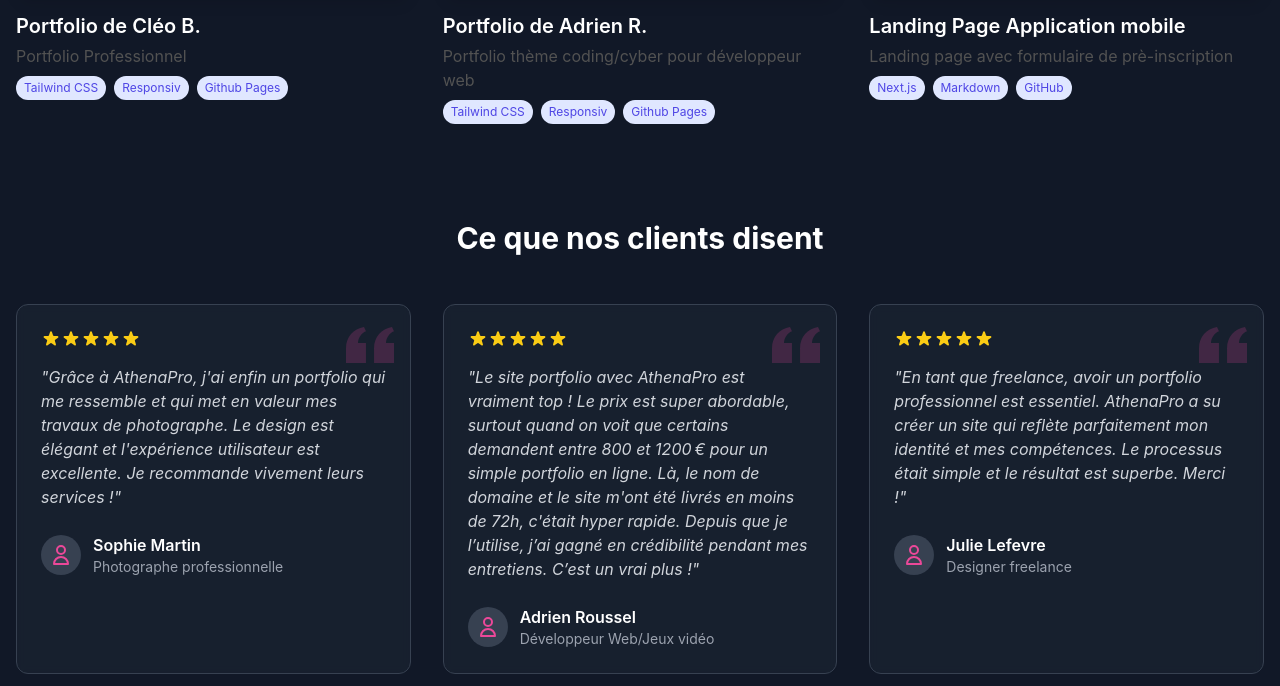
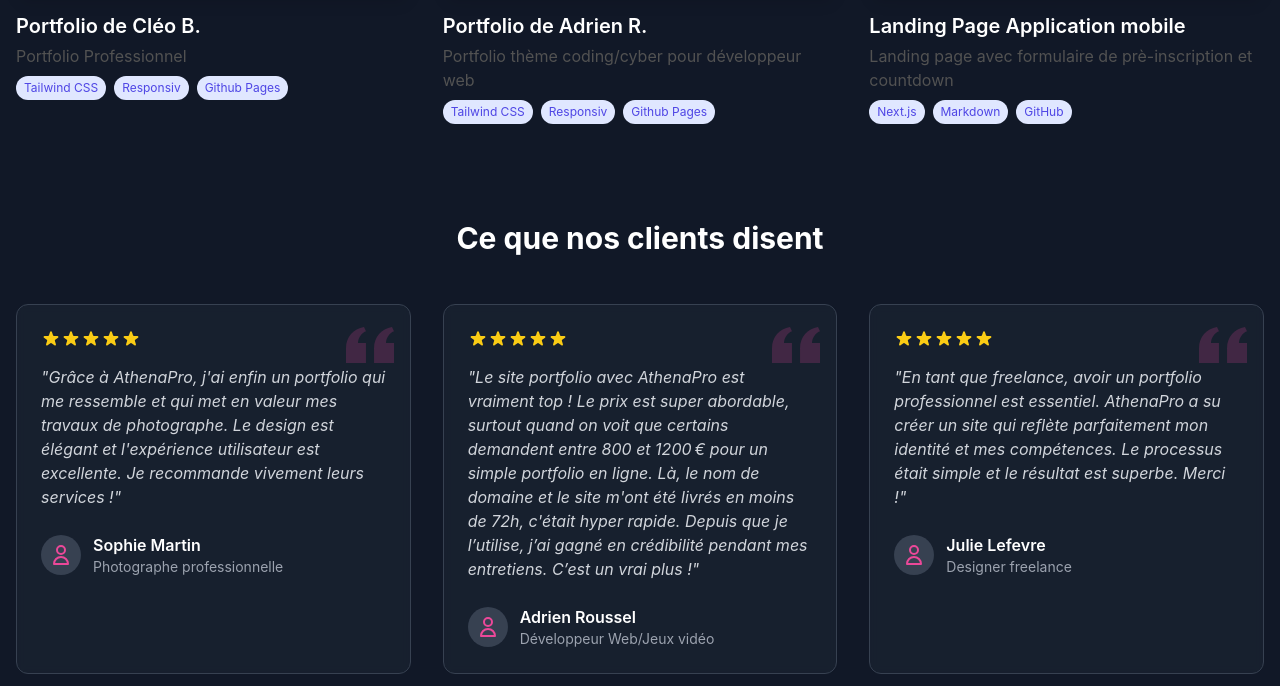
Before and after one commit to Portfolio-professionnal/AthenaPro, a Jekyll site: the page index.html, which Jekyll copies as it is, in a window 1280 px wide and 900 px high, scrolled down 2949 px, cut to the strip 214-900 px from the top of the window. Built offline with Jekyll 4.4.1, drawn with Linux system fonts in a browser that asks for light colours; nearby versions of some CDN libraries.

Commit message:
Update index.html

```diff
--- a/index.html
+++ b/index.html
@@ -622,17 +622,17 @@
                     <div class="portfolio-item group blog animate__animated animate__fadeInUp" data-category="blog" data-delay="0.2s">
                         <div class="relative overflow-hidden rounded-xl shadow-lg transition-all duration-300 hover:shadow-2xl">
                             <!-- Utilisation de l'image en fond -->
-                            <div class="h-64 relative" style="background-image: url('https://exemple.com/mon-image-blog.jpg'); background-size: cover; background-position: center;">
+                            <div class="h-64 relative" style="background-image: url('https://i.postimg.cc/1zpDN2cb/JobBoost.png'); background-size: cover; background-position: center;">
                             </div>
                             <div class="absolute inset-0 bg-neutral-900 bg-opacity-0 group-hover:bg-opacity-70 flex items-center justify-center transition-all duration-300 opacity-0 group-hover:opacity-100">
-                                <a href="#project-details" class="bg-white text-neutral-900 px-5 py-2 rounded-full font-medium transform -translate-y-4 group-hover:translate-y-0 transition-all duration-300">
+                                <a href="https://portfolio-professionnal.github.io/Jobboost/" class="bg-white text-neutral-900 px-5 py-2 rounded-full font-medium transform -translate-y-4 group-hover:translate-y-0 transition-all duration-300">
                                     Voir détails
                                 </a>
                             </div>
                         </div>
                         <div class="mt-4">
                                 <h3 class="text-xl font-semibold text-white">Landing Page Application mobile</h3>
-                            <p class="text-neutral-600 mt-1">Landing page avec formulaire de prè-inscription</p>
+                            <p class="text-neutral-600 mt-1">Landing page avec formulaire de prè-inscription et countdown</p>
                             <div class="flex mt-2 flex-wrap gap-2">
                                 <span class="text-xs bg-indigo-100 text-indigo-600 px-2 py-1 rounded-full">Next.js</span>
                                 <span class="text-xs bg-indigo-100 text-indigo-600 px-2 py-1 rounded-full">Markdown</span>
```
